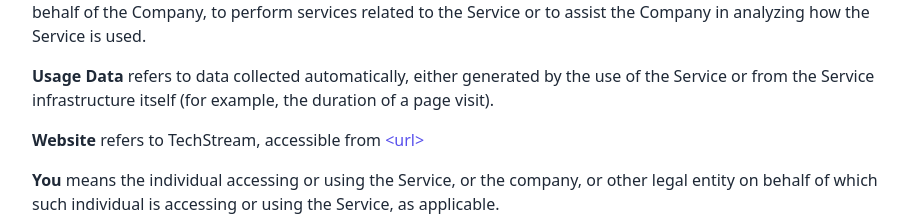
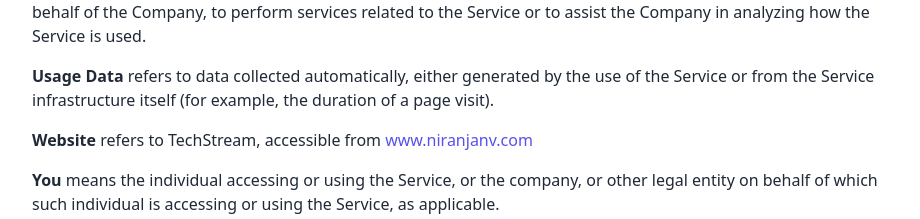
Before and after one commit to niranjan-v2/inkspire-dashboard, a React (Vite) app in the folder client/: page /legal/privacy-policy in a window 1280 px wide. Shown: the part 1022-1241 px from the top of the page, without its empty margins (176-1096 px from the left). Built offline with nearby package versions, Linux system fonts and the light colour scheme; no server answers.

Commit message:
Update domain in privacy policy

```diff
--- a/client/src/pages/PrivacyPolicy.jsx
+++ b/client/src/pages/PrivacyPolicy.jsx
@@ -112,7 +112,7 @@
                 target="_blank"
                 className="text-indigo-600 dark:text-indigo-400 hover:underline"
               >
-                {'<url>'}
+                {'www.niranjanv.com'}
               </a>
             </p>
           </li>
```
